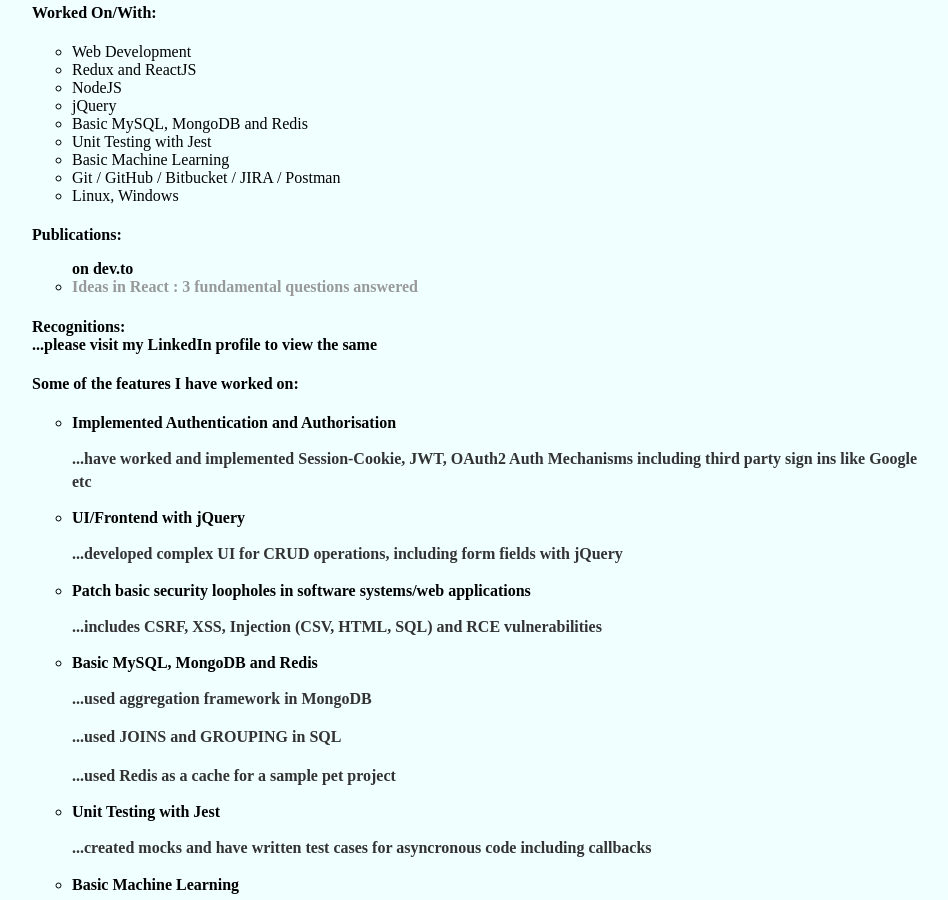
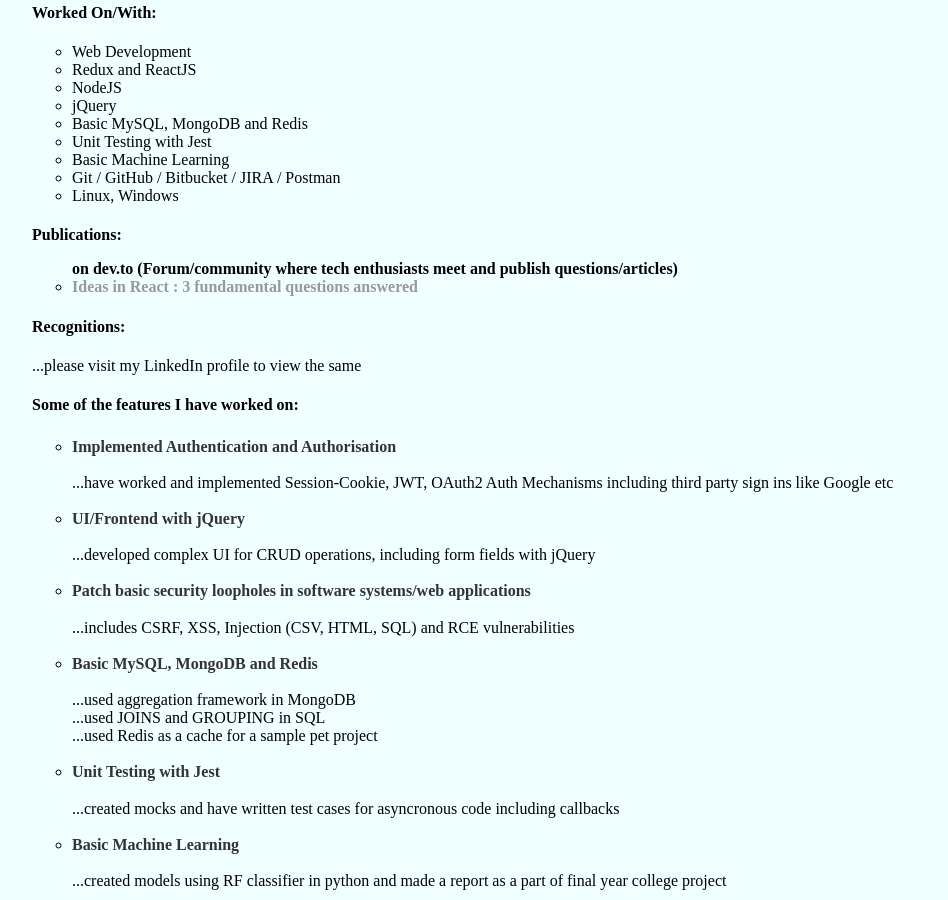
Before and after one commit to thisis-akash/thisis-akash.github.io, a Jekyll site: the page built from index.html, in a window 1280 px wide and 900 px high, scrolled down 339 px. Shown: the whole window, without its empty margins (160-1108 px from the left). Built offline with Jekyll 4.4.1, drawn with Linux system fonts in a browser that asks for light colours.

Commit message:
styling changes

```diff
--- a/index.html
+++ b/index.html
@@ -23,64 +23,63 @@
 			<li>Linux, Windows</li>
 		</ul>
 	<h4>Publications:
-		<ul style="list-style-type:circle">on dev.to
+		<ul style="list-style-type:circle">on dev.to (Forum/community where tech enthusiasts meet and publish questions/articles)
 			<li><a href="https://dev.to/zyabxwcd/answering-some-fundamental-questions-about-the-react-ecosystem-aka-feeling-closer-to-react-4ign">Ideas in React : 3 fundamental questions answered</a></li>
 		</ul>
 	</h4>
-	<h4>Recognitions:
+	<h4>Recognitions:</h4>
 		<div>...please visit my LinkedIn profile to view the same</div>
-	</h4>
 	<h4>Some of the features I have worked on:</h5>
 		<ul style="list-style-type:circle">
 
 
-			<li class="strong">Implemented Authentication and Authorisation
-				<p>...have worked and implemented Session-Cookie, JWT, OAuth2 Auth Mechanisms including third party sign ins like Google etc</p>
+			<li><p class="strong">Implemented Authentication and Authorisation</p>
+				<div>...have worked and implemented Session-Cookie, JWT, OAuth2 Auth Mechanisms including third party sign ins like Google etc</div>
 			</li>
 
-			<li class="strong">UI/Frontend with jQuery
-				<p>
+			<li><p class="strong">UI/Frontend with jQuery</p>
+				<div>
 					...developed complex UI for CRUD operations, including form fields with jQuery
-				</p>
+				</div>
 			</li>
 
-			<li class="strong">Patch basic security loopholes in software systems/web applications
-				<p>...includes CSRF, XSS, Injection (CSV, HTML, SQL) and RCE vulnerabilities</p>
+			<li><p class="strong">Patch basic security loopholes in software systems/web applications</p>
+				<div>...includes CSRF, XSS, Injection (CSV, HTML, SQL) and RCE vulnerabilities</div>
 			</li>
 
-			<li class="strong">Basic MySQL, MongoDB and Redis
-				<p>...used aggregation framework in MongoDB</p>
-				<p>...used JOINS and GROUPING in SQL</p>
-				<p>...used Redis as a cache for a sample pet project</p>
+			<li><p class="strong">Basic MySQL, MongoDB and Redis</p>
+				<div>...used aggregation framework in MongoDB</div>
+				<div>...used JOINS and GROUPING in SQL</div>
+				<div>...used Redis as a cache for a sample pet project</div>
 			</li>
 
-			<li class="strong">Unit Testing with Jest
-				<p>...created mocks and have written test cases for asyncronous code including callbacks</p>
+			<li><p class="strong">Unit Testing with Jest</p>
+				<div>...created mocks and have written test cases for asyncronous code including callbacks</div>
 			</li>
 
-			<li class="strong">Basic Machine Learning
-				<p>...created models using RF classifier in python and made a report as a part of final year college project</p>
+			<li><p class="strong">Basic Machine Learning</p>
+				<div>...created models using RF classifier in python and made a report as a part of final year college project</div>
 			</li>
 
-			<li class="strong">Git
-				<p>...comfortable with basics and finding my way around</p>
-				<p>...resolving merge conflicts</p>
-				<p>...rebasing</p>
-				<p>...using stashes</p>
-				<p>...bisecting</p>
-				<p>...cherry-picking</p>
-				<p>...reverting</p>
-				<p>...squashing</p>
+			<li><p class="strong">Git</p>
+				<div>...comfortable with basics and finding my way around</div>
+				<div>...resolving merge conflicts</div>
+				<div>...rebasing</div>
+				<div>...using stashes</div>
+				<div>...bisecting</div>
+				<div>...cherry-picking</div>
+				<div>...reverting</div>
+				<div>...squashing</div>
 			</li>
 
-			<li class="strong">Linux
-				<p>...familiar enough with bash and command line to find my way around</p>
+			<li><p class="strong">Linux</p>
+				<div>...familiar enough with bash and command line to find my way around</div>
 			</li>
 
-			<li class="strong">Code Documentation
-				<p>...created acceptable UML diagrams describing software systems to developers</p>
-				<p>...used JSDocs</p>
-				<p>...used Swagger API Docs</p>
+			<li><p class="strong">Code Documentation</p>
+				<div>...created acceptable UML diagrams describing software systems to developers</div>
+				<div>...used JSDocs</div>
+				<div>...used Swagger API Docs</div>
 			</li>
 
 
```
